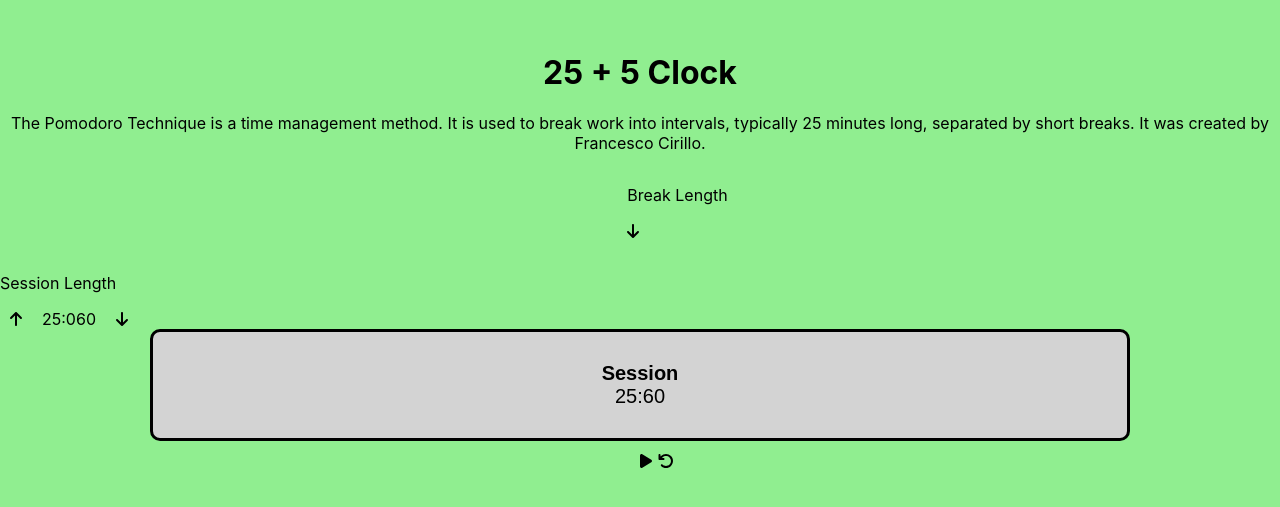
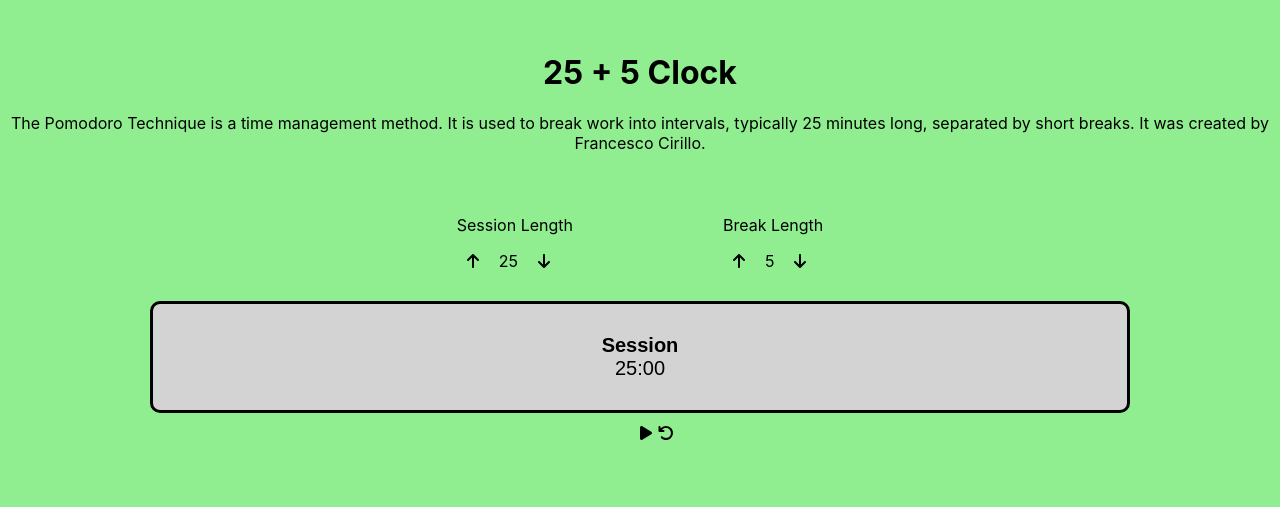
Before and after one commit to acipo1096/25_clock, a React (Create React App) app in the folder 25_clock/: page / in a window 1280 px wide. Shown: the part 139-646 px from the top of the page. Built offline with nearby package versions, Linux system fonts and the light colour scheme.

Commit message:
Ready for laptop

```diff
--- a/25_clock/public/index.html
+++ b/25_clock/public/index.html
@@ -27,6 +27,9 @@
     <title>25+5 Clock</title>
   </head>
   <body>
+    <audio id="beep" preload="auto" src='https://raw.githubusercontent.com/freeCodeCamp/cdn/master/build/testable-projects-fcc/audio/BeepSound.wav'>
+    </audio>
+    <script src="https://cdn.freecodecamp.org/testable-projects-fcc/v1/bundle.js"></script>
     <noscript>You need to enable JavaScript to run this app.</noscript>
     <div id="root"></div>
     <!--
--- a/25_clock/src/App.css
+++ b/25_clock/src/App.css
@@ -6,14 +6,24 @@
 #blocks {
   display: flex;
   justify-content: center;
+  padding-top: 30px;
+  padding-bottom: 30px;
 }
 
 #session-block {
   padding-right: 75px;
 }
 
+#session-counter {
+  display: flex;
+}
+
 #break-block {
   padding-left: 75px;
+}
+
+#break-counter {
+  display: flex;
 }
 
 body {
@@ -60,7 +70,3 @@ body {
   padding-left: 10px;
   padding-right: 10px;
 }
-
-#session-counter {
-  display: flex;
-}
--- a/25_clock/src/App.js
+++ b/25_clock/src/App.js
@@ -2,17 +2,11 @@
 import React, {useState, useEffect} from 'react';
 import './App.css';
 import SessionTimer from './components/SessionTimer';
-import SessionBlock from './components/SessionBlock';
 import { FontAwesomeIcon } from '@fortawesome/react-fontawesome'
 import { faArrowUp, faArrowDown, faPlay, faUndo, faPause } from '@fortawesome/free-solid-svg-icons'
 
 
 const App = () =>  {
-
-  const [breakTime, setBreakTime] = useState(5);
-  const [timerLabel, setTimerLabel] = useState("Session");
-  const [playPause, setPlayPause] = useState(<FontAwesomeIcon icon={faPlay} />);
-
 
   return (
     <>
@@ -21,13 +15,6 @@ const App = () =>  {
           <div className="col-md-6">
              <h1 id="title">25 + 5 Clock</h1>
              <p id="definition">The Pomodoro Technique is a time management method. It is used to break work into intervals, typically 25 minutes long, separated by short breaks. It was created by Francesco Cirillo.</p>
-             <div id="blocks">
-                 <div id="break-block">
-                    <p id="break-label">Break Length</p>
-                    <p><i id="break-increment">
-                    <FontAwesomeIcon icon={faArrowDown} /></i></p>
-                  </div>
-              </div>
               <SessionTimer />
             <div className="col-md-3"></div>
         </div>
--- a/25_clock/src/components/SessionBlock.jsx
+++ /dev/null
@@ -1,31 +0,0 @@
-import React, {useState, useEffect} from 'react';
-import SessionTimer from './SessionTimer';
-import sessionMinutes from  './SessionTimer';
-import { FontAwesomeIcon } from '@fortawesome/react-fontawesome'
-import { faArrowUp, faArrowDown, faPlay, faUndo, faPause } from '@fortawesome/free-solid-svg-icons'
-
-
-const SessionBlock = (props) => {
-
-  const [timerLabel, setTimerLabel] = useState("Session");
-  const [playPause, setPlayPause] = useState(<FontAwesomeIcon icon={faPlay} />);
-
-
-  return(
-    <>
-      <div id="timer-border">
-        <div id="timer-label">{timerLabel}</div>
-        <div id="time-left">
-          <audio id="beep" preload="auto" src="https://raw.githubusercontent.com/freeCodeCamp/cdn/master/build/testable-projects-fcc/audio/BeepSound.wav"></audio>
-        </div>
-       </div>
-        <div id="timer-options">
-            <div id="start_stop"><i className="fa-solid fa-play">{playPause}</i></div>
-            <div id="reset"><i className="fas fa-undo"><FontAwesomeIcon icon={faUndo} /></i></div>
-        </div>
-    </>
-  )
-}
-
-
-export default SessionBlock;
--- a/25_clock/src/components/SessionTimer.jsx
+++ b/25_clock/src/components/SessionTimer.jsx
@@ -1,62 +1,221 @@
-import React, {useState, useEffect} from 'react';
+import React, {useState, useEffect, isValidElement} from 'react';
 import { FontAwesomeIcon } from '@fortawesome/react-fontawesome'
-import { faArrowUp, faArrowDown, faPlay, faUndo, faPause } from '@fortawesome/free-solid-svg-icons'
-
-
+import { faArrowUp, faArrowDown, faPlay, faUndo, faPause, faBeerMugEmpty } from '@fortawesome/free-solid-svg-icons'
 const SessionTimer = () => {
+    const [defaultSession, setDefaultSession] = useState(25)
     const [sessionMinutes, setSessionMinutes] = useState(25);
     const [sessionSeconds, setSessionSeconds] = useState(60);
     const [timerLabel, setTimerLabel] = useState("Session");
+    const [isBreak, setIsBreak] = useState(false);
     const [isActive, setIsActive] = useState(false);
     const [playPause, setPlayPause] = useState(<FontAwesomeIcon icon={faPlay} />);
+    const [defaultBreak, setDefaultBreak] = useState(5)
+    const [breakMinutes, setBreakMinutes] = useState(5);
+    const [breakSeconds, setBreakSeconds] = useState(60);
+    const [playAudio, setPlayAudio] = useState(false);
+    const nextBreakSecond = breakSeconds - 1;
+    const nextBreakMinute = breakMinutes - 1;
+    const nextSecond = sessionSeconds - 1;
+    const nextMinute = sessionMinutes - 1;
+    let timeLeft = document.getElementById('time-left');
+    let sessionLength = document.getElementById('session-length');
+    let breakLength = document.getElementById('break-length');
+    let sessionInterval = null;
+    let breakInterval = null;
+    let audio = new Audio('https://raw.githubusercontent.com/freeCodeCamp/cdn/master/build/testable-projects-fcc/audio/BeepSound.wav');
 
     function toggle() {
         setIsActive(!isActive);
     }
 
+    function toggleBreak() {
+        setIsBreak(!isBreak);
+        console.log(isBreak)
+    }
+
     function incrementSessionMinutes() {
         setSessionMinutes(sessionMinutes + 1);
+        timeLeft.innerText = sessionMinutes > 8 ? `${sessionMinutes + 1}:00` : `0${sessionMinutes + 1}:00`
+        setDefaultSession(defaultSession + 1);
     }
 
     function decrementSessionMinutes() {
         if(sessionMinutes > 0){
             setSessionMinutes(sessionMinutes - 1);
+            timeLeft.innerText = sessionMinutes > 10 ? `${sessionMinutes - 1}:00` : `0${sessionMinutes - 1}:00`
+            setDefaultSession(defaultSession - 1);
         }
     }
 
+    function incrementBreakMinutes() {
+        setBreakMinutes(breakMinutes + 1);
+        setDefaultBreak(defaultBreak + 1);
+    }
+
+    function decrementBreakMinutes() {
+        if(breakMinutes > 0){
+            setBreakMinutes(breakMinutes - 1);
+            setDefaultBreak(defaultBreak - 1);
+        }
+    }
+
+    function setDefaults() {
+        sessionLength.innerText = `${defaultSession}`;
+        breakLength.innerText = `${defaultBreak}`;
+    }
+
+    function resetTimer() {
+        setIsActive(false)
+        setIsBreak(false)
+        setTimerLabel("Session");
+        setPlayPause(<FontAwesomeIcon icon={faPlay} />)
+        setDefaultSession(25)
+        setSessionMinutes(25)
+        setSessionSeconds(60)
+        setDefaultBreak(5)
+        setBreakMinutes(5)
+        setBreakSeconds(60)
+        setPlayAudio(false)
+        clearInterval(sessionInterval)
+        clearInterval(breakInterval)
+        timeLeft.innerText = `25:00`;
+    }
+
     useEffect(()=>{
-        let interval = null;
-        if(isActive && sessionSeconds > 0){
-            interval = setInterval(()=>{
-                setSessionSeconds(sessionSeconds => sessionSeconds - 1);
+        playAudio === true ? audio.play() : audio.pause()
+    })
+
+    useEffect(()=> {
+        if(isActive === true) {
+            setPlayPause(<FontAwesomeIcon icon={faPause} />)
+        } else {
+            setPlayPause(<FontAwesomeIcon icon={faPlay} />)
+        }
+        }, [isActive]
+    )
+
+    // SESSION EFFECT
+    useEffect(()=>{
+        setPlayAudio(false);
+        // let interval = null;
+        if(isActive && isBreak === false && nextSecond >= 10){
+            setDefaults();
+            sessionInterval = setInterval(()=>{
+                setSessionSeconds(nextSecond);
+                timeLeft.innerText = sessionMinutes > 9 ? `${nextMinute}:${nextSecond}` : `0${nextMinute}:${nextSecond}`;
+                console.log(timeLeft.innerText);
             },1000);
+            console.log(nextSecond)
+        } else if(isActive && nextSecond < 10 && nextSecond > -1){
+            setDefaults();
+            sessionInterval = setInterval(()=>{
+                setSessionSeconds(nextSecond);
+                timeLeft.innerText = sessionMinutes > 9 ? `${nextMinute}:0${nextSecond}` : `0${nextMinute}:0${nextSecond}`;
+                console.log(timeLeft.innerText);
+            },1000);
+            console.log(nextSecond)
+        } else if(isActive && nextSecond === -1) {
+            setDefaults();
+            console.log(nextSecond)
+            if (nextMinute > 0) {
+                setSessionMinutes(nextMinute)
+                setSessionSeconds(nextSecond + 61);
+                console.log(timeLeft.innerText);
             }
-        return () => clearInterval(interval);
-    }, [isActive, sessionSeconds]);
+            else {
+                console.log('Timer done!')
+                setTimerLabel("Break")
+                setIsBreak(true)
+                setPlayAudio(true)
+                setSessionSeconds(sessionSeconds + 59)
+                setSessionMinutes(defaultSession)
+                timeLeft.innerText = `${breakMinutes}:00`
+                console.log(timeLeft.innerText);
+            }
+        }
+        return () => clearInterval(sessionInterval);
+    }, [isActive, isBreak, sessionSeconds]);
+
+    // BREAK EFFECT
+    useEffect(()=>{
+        // let interval = null;
+        setPlayAudio(false);
+        if(isActive && isBreak === true && nextBreakSecond >= 10){
+            setDefaults();
+            breakInterval = setInterval(()=>{
+                setBreakSeconds(nextBreakSecond);
+                timeLeft.innerText = `${nextBreakMinute}:${nextBreakSecond}`;
+                console.log(timeLeft.innerText);
+            },1000);
+            console.log(nextBreakSecond)
+        } else if(isActive && nextBreakSecond < 10 && nextBreakSecond > -1){
+            setDefaults();
+            breakInterval = setInterval(()=>{
+                setBreakSeconds(nextBreakSecond);
+                timeLeft.innerText = `${nextBreakMinute}:0${nextBreakSecond}`;
+                console.log(timeLeft.innerText);
+            },1000);
+        } else if(isActive && nextBreakSecond === -1) {
+            setDefaults();
+            if (nextBreakMinute > 0) {
+                setBreakMinutes(nextBreakMinute)
+                setBreakSeconds(nextBreakSecond + 61);
+                console.log(timeLeft.innerText);
+                console.log(nextBreakSecond)
+            } else {
+                console.log('Break timer done!');
+                setTimerLabel("Session");
+                setIsBreak(false);
+                setPlayAudio(true);
+                setBreakSeconds(breakMinutes + 59)
+                setBreakMinutes(defaultBreak)
+                timeLeft.innerText = `${sessionMinutes}:00`
+                console.log(timeLeft.innerText);
+            }
+        }
+        return () => clearInterval(breakInterval);
+    }, [isActive, isBreak, breakSeconds]);
 
 
     return(
         <>
+            <div id="blocks">
                 <div id="session-block">
                     <p id="session-label">Session Length</p>
                         <div id="session-counter">
                         <div className="expand"><i id="session-increment" onClick={incrementSessionMinutes}>
                             <FontAwesomeIcon icon={faArrowUp} /></i></div>
-                        <div id="session-length" className="expand">{sessionMinutes}:0{sessionSeconds}</div>
+                            <div id="session-length" className="expand">{sessionMinutes}</div>
                             <div className="expand"><i id="session-decrement" onClick={decrementSessionMinutes}>
                             <FontAwesomeIcon icon={faArrowDown} /></i></div>
                         </div>
                 </div>
+                <div id="break-block">
+                    <p id="break-label">Break Length</p>
+                        <div id="break-counter">
+                        <div className="expand"><i id="break-increment" onClick={incrementBreakMinutes}>
+                            <FontAwesomeIcon icon={faArrowUp} /></i></div>
+                            <div id="break-length" className="expand">{breakMinutes}</div>
+                            <div className="expand"><i id="break-decrement" onClick={decrementBreakMinutes}>
+                            <FontAwesomeIcon icon={faArrowDown} /></i></div>
+                        </div>
+                </div>
+            </div>
         <div id="timer-border">
         <div id="timer-label">{timerLabel}</div>
-        <div id="time-left">{sessionMinutes}:{sessionSeconds}
-          <audio id="beep" preload="auto" src="https://raw.githubusercontent.com/freeCodeCamp/cdn/master/build/testable-projects-fcc/audio/BeepSound.wav"></audio>
+        <div id="time-left">{sessionMinutes > 9 ? `${sessionMinutes}:00` : `0${sessionMinutes}:00`}
+          {/* <audio id="beep" preload="auto" src='https://raw.githubusercontent.com/freeCodeCamp/cdn/master/build/testable-projects-fcc/audio/BeepSound.wav'>
+          </audio> */}
         </div>
        </div>
         <div id="timer-options">
-            <div id="start_stop"><i className="fa-solid fa-play" onClick={toggle}>
+            <div id="start_stop"><i className="fa-solid fa-play" onClick={()=> {
+                toggle();
+            }}>
                 {playPause}</i></div>
-            <div id="reset"><i className="fas fa-undo"><FontAwesomeIcon icon={faUndo} /></i></div>
+            <div id="reset"><i className="fas fa-undo" onClick={()=>{
+                resetTimer();
+            }}><FontAwesomeIcon icon={faUndo}/></i></div>
         </div>
         </>
     )
```
Lines whose indentation alone changed are shown as unchanged.
